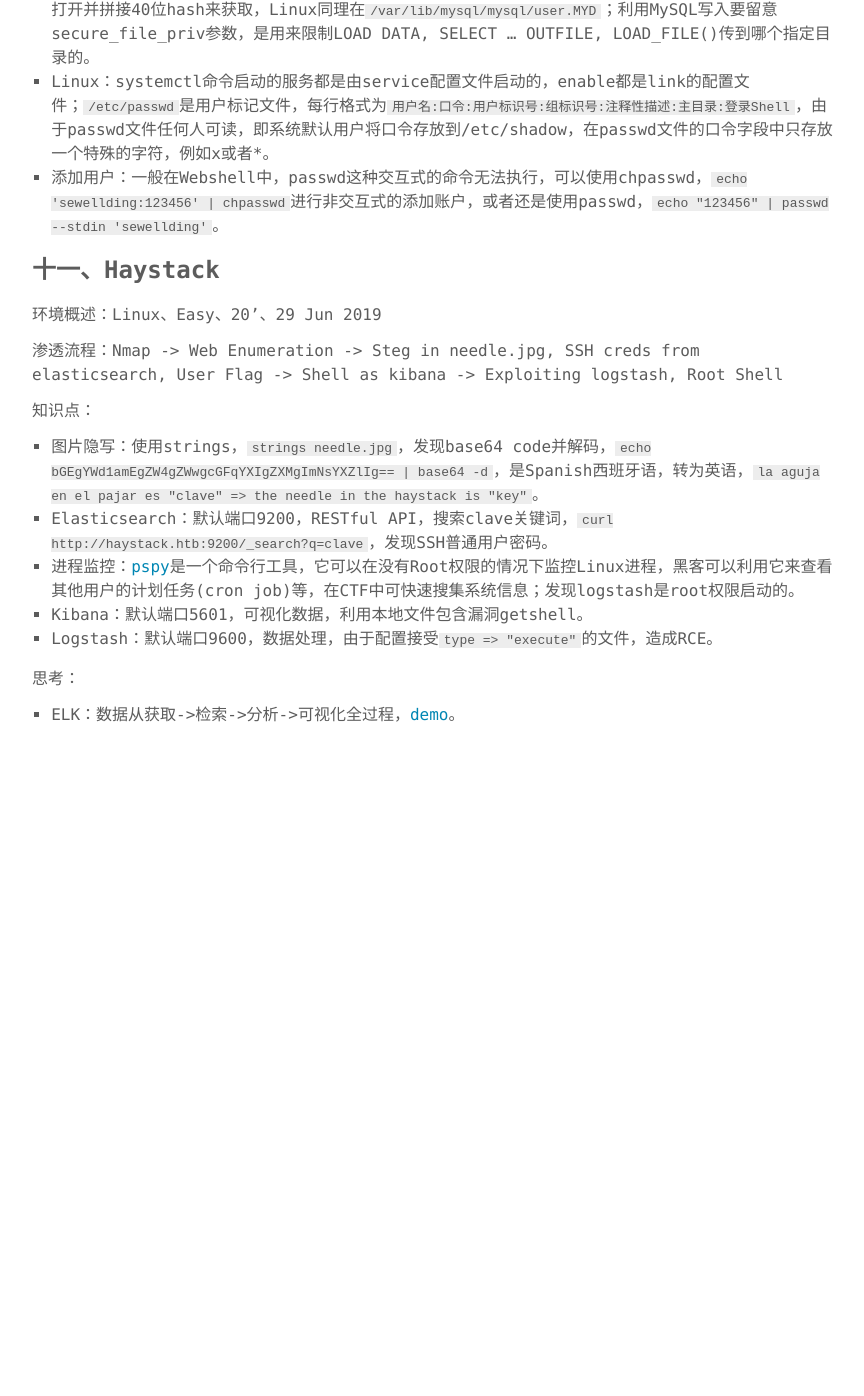
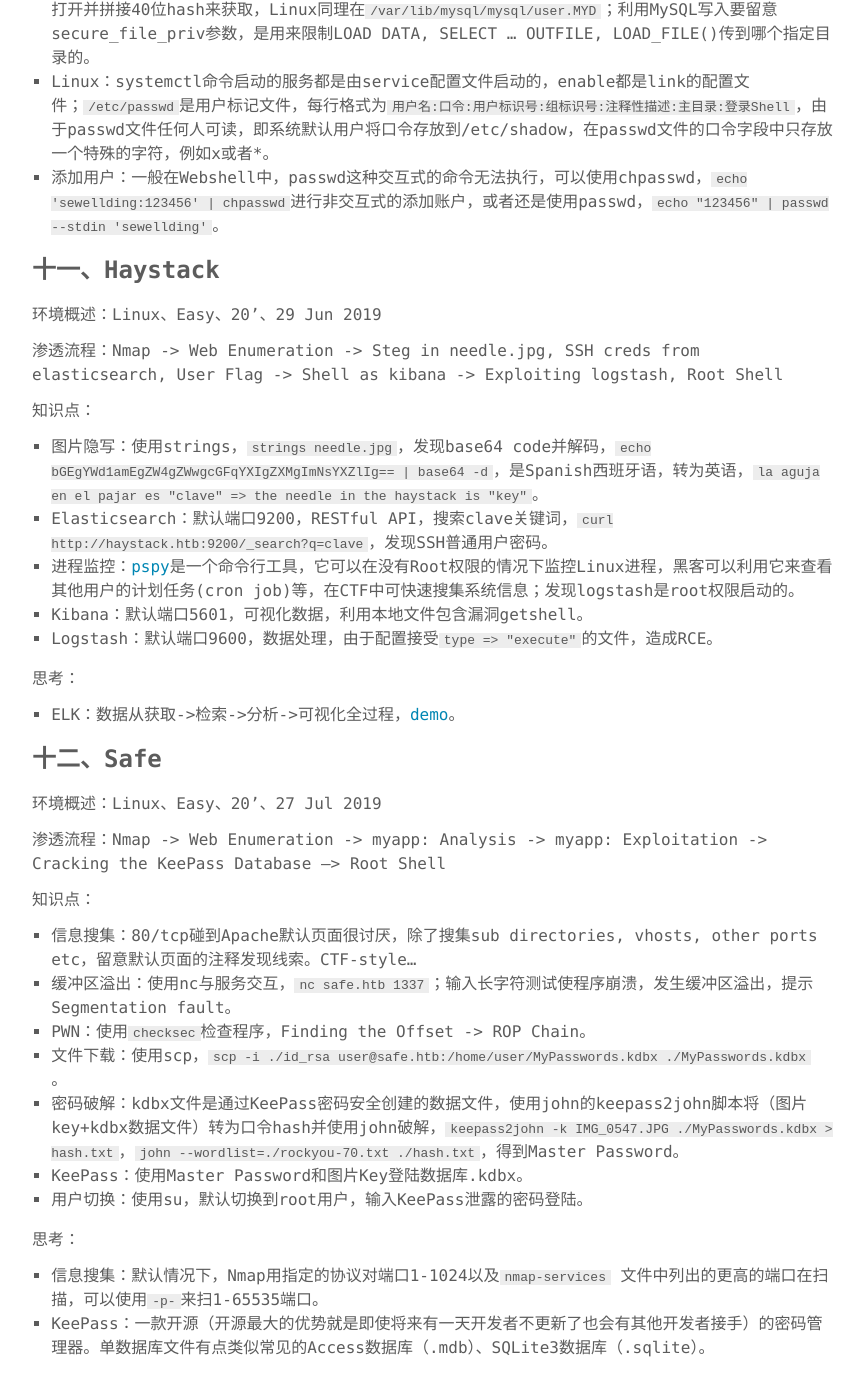
Before and after one commit to SewellDinG/sewellding.github.io, a Jekyll site: the page built from _posts/2020-02-09-《0xrick's Write-ups for hack-the-box》学习备忘录（二）.md, in a window 1280 px wide and 1400 px high, scrolled down 3400 px. Shown: the top 1396 px of the window, without its empty margins (207-1071 px from the left). Built offline with Jekyll 4.4.1, drawn with Linux system fonts in a browser that asks for light colours; before the commit the page ends 4167 px from its top, so only the background shows below that.

Commit message:
Add 0xrick's Write-ups for hack-the-box(#12)

```diff
--- a/_posts/2020-02-09-《0xrick's Write-ups for hack-the-box》学习备忘录（二）.md
+++ b/_posts/2020-02-09-《0xrick's Write-ups for hack-the-box》学习备忘录（二）.md
@@ -120,3 +120,24 @@
 思考：
 
 - ELK：数据从获取->检索->分析->可视化全过程，[demo](https://ai-sewell.me/2019/WeChat-Message-Analyzer)。
+
+### 十二、Safe
+
+环境概述：Linux、Easy、20'、27 Jul 2019
+
+渗透流程：Nmap -> Web Enumeration -> myapp: Analysis -> myapp: Exploitation -> Cracking the KeePass Database –> Root Shell
+
+知识点：
+
+- 信息搜集：80/tcp碰到Apache默认页面很讨厌，除了搜集sub directories, vhosts, other ports etc，留意默认页面的注释发现线索。CTF-style...
+- 缓冲区溢出：使用nc与服务交互，`nc safe.htb 1337`；输入长字符测试使程序崩溃，发生缓冲区溢出，提示Segmentation fault。
+- PWN：使用`checksec`检查程序，Finding the Offset -> ROP Chain。
+- 文件下载：使用scp，`scp -i ./id_rsa user@safe.htb:/home/user/MyPasswords.kdbx ./MyPasswords.kdbx `。
+- 密码破解：kdbx文件是通过KeePass密码安全创建的数据文件，使用john的keepass2john脚本将（图片key+kdbx数据文件）转为口令hash并使用john破解，`keepass2john -k IMG_0547.JPG ./MyPasswords.kdbx > hash.txt`，`john --wordlist=./rockyou-70.txt ./hash.txt`，得到Master Password。
+- KeePass：使用Master Password和图片Key登陆数据库.kdbx。
+- 用户切换：使用su，默认切换到root用户，输入KeePass泄露的密码登陆。
+
+思考：
+
+- 信息搜集：默认情况下，Nmap用指定的协议对端口1-1024以及`nmap-services` 文件中列出的更高的端口在扫描，可以使用`-p-`来扫1-65535端口。
+- KeePass：一款开源（开源最大的优势就是即使将来有一天开发者不更新了也会有其他开发者接手）的密码管理器。单数据库文件有点类似常见的Access数据库（.mdb）、SQLite3数据库（.sqlite）。
```
